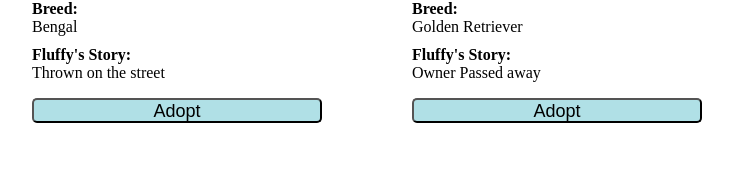
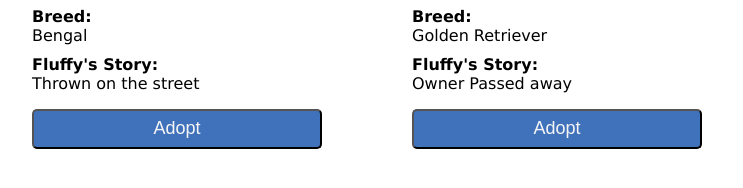
Before and after one commit to thinkful-ei27/peter-david-petful-client, a React (Create React App) app: page / in a window 1280 px wide. Shown: the part 458-646 px from the top of the page, without its empty margins (268-1011 px from the left). Built offline with nearby package versions, Linux system fonts and the light colour scheme.

Commit message:
font adn button styles

```diff
--- a/src/styles/dashboard.css
+++ b/src/styles/dashboard.css
@@ -1,4 +1,5 @@
 .dashboard {
   display: flex;
   justify-content: center;
+  font-family: 'Lucida Sans', 'Lucida Sans Regular', 'Lucida Grande', 'Lucida Sans Unicode', Geneva, Verdana, sans-serif;
 }
--- a/src/styles/pet.css
+++ b/src/styles/pet.css
@@ -20,9 +20,10 @@
 }
 
 .adopt-btn {
-  height: 25px;
+  height: 40px;
   width: 290px;
   border-radius: 5px;
-  background-color: powderblue;
+  background-color: rgb(64, 113, 187);
   font-size: 18px;
+  color: rgb(245, 245, 245);
 }
```
